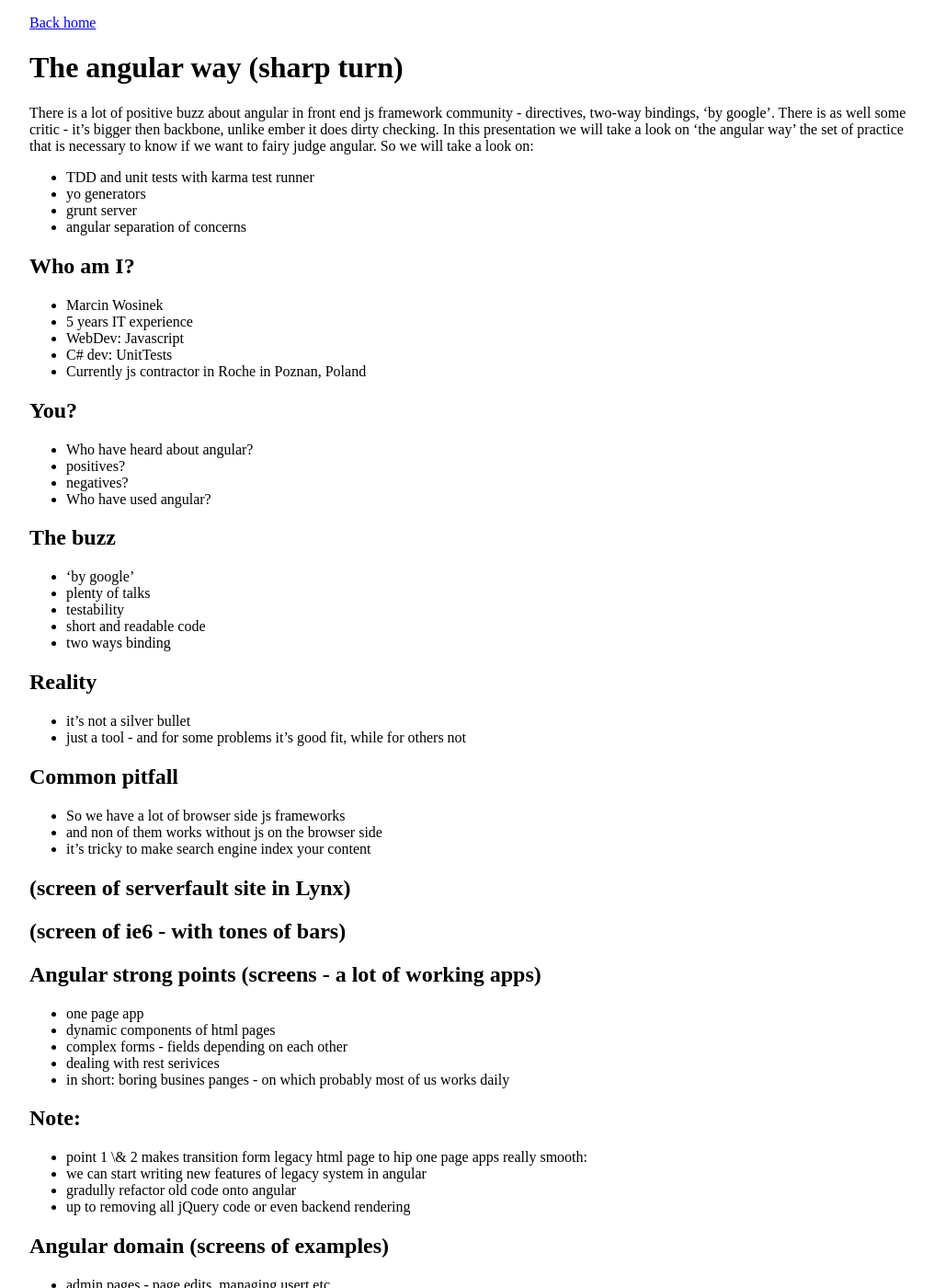
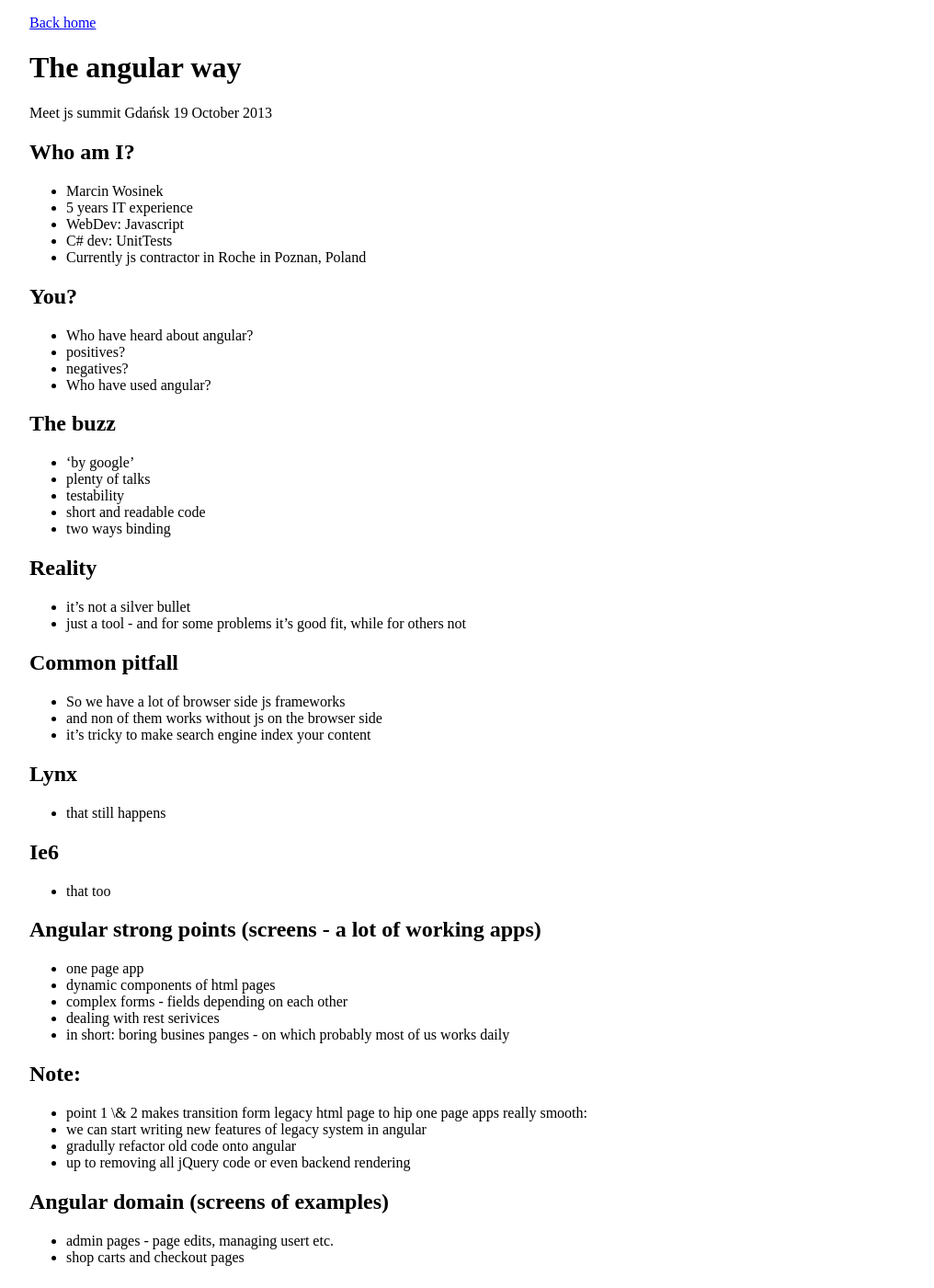
Before and after one commit to marcin-wosinek/blog, a Jekyll site: the page built from _posts/2013-10-19-The-angular-way-MeetJs-Summit.md, in a window 1280 px wide and 1400 px high. Shown: the whole window at 92% size, without its empty margins (128-1144 px from the left). Built offline with Jekyll 4.4.1, drawn with Linux system fonts in a browser that asks for light colours; some of the changed text lies outside the part shown.

Commit message:
Fix MeetJs summit

```diff
--- a/_posts/2013-10-19-The-angular-way-MeetJs-Summit.md
+++ b/_posts/2013-10-19-The-angular-way-MeetJs-Summit.md
@@ -6,13 +6,8 @@
 # slideShareId: 19963430
 tags: [AngularJs, angular way, MeetJs, Gdańsk]
 ---
-# The angular way (sharp turn)
-
-There is a lot of positive buzz about angular in front end js framework community - directives, two-way bindings, 'by google'. There is as well some critic - it's bigger then backbone, unlike ember it does dirty checking. In this presentation we will take a look on 'the angular way' the set of practice that is necessary to know if we want to fairy judge angular. So we will take a look on:
-* TDD and unit tests with karma test runner
-* yo generators
-* grunt server
-* angular separation of concerns
+# The angular way
+Meet js summit Gdańsk 19 October 2013
 
 ## Who am I?
 * Marcin Wosinek
@@ -43,9 +38,11 @@
 * and non of them works without js on the browser side
 * it's tricky to make search engine index your content
 
-## (screen of serverfault site in Lynx)
+## Lynx
+* that still happens
 
-## (screen of ie6 - with tones of bars)
+## Ie6
+* that too
 
 ## Angular strong points (screens - a lot of working apps)
 * one page app
@@ -128,19 +124,15 @@
 * even if we don't plan to use ie any of the tools, everything will be prepared if we change our mind later
 
 ## Materials
-* [https://egghead.io](egghead io)
-* [http://www.youtube.com/user/angularjs/videos](youtube/angularjs)
-* [http://ngmodules.org](ng-module)
+* [egghead io](https://egghead.io)
+* [youtube/angularjs](http://www.youtube.com/user/angularjs/videos)
+* [ng-module](http://ngmodules.org)
 * books (disclaimer: neither of them I've read):
- * [http://www.packtpub.com/angularjs-web-application-development/book](Mastering Web Application Development with AngularJS)
- * [http://www.amazon.com/AngularJS-Brad-Green/dp/1449344852](AngularJS from O'Reilly)
-
-* [http://angularjs.org/](http://angularjs.org/)
-* [http://egghead.io/](http://egghead.io/)
-* [http://www.youtube.com/user/angularjs](http://www.youtube.com/user/angularjs)
+ * [Mastering Web Application Development with AngularJS](http://www.packtpub.com/angularjs-web-application-development/book)
+ * [AngularJS from O'Reilly](http://www.amazon.com/AngularJS-Brad-Green/dp/1449344852)
 
 ## AngularJs community
-* group on facebook: url
+* [fb.com/groups/angularjs.polska](https://www.facebook.com/groups/angularjs.polska)
 * There is an idea to make one day angular meeting - ng-camp
 
 ## Summary
```
Also changed, not shown: other parts of _posts/2013-10-19-The-angular-way-MeetJs-Summit.md (+4 -3 lines).
